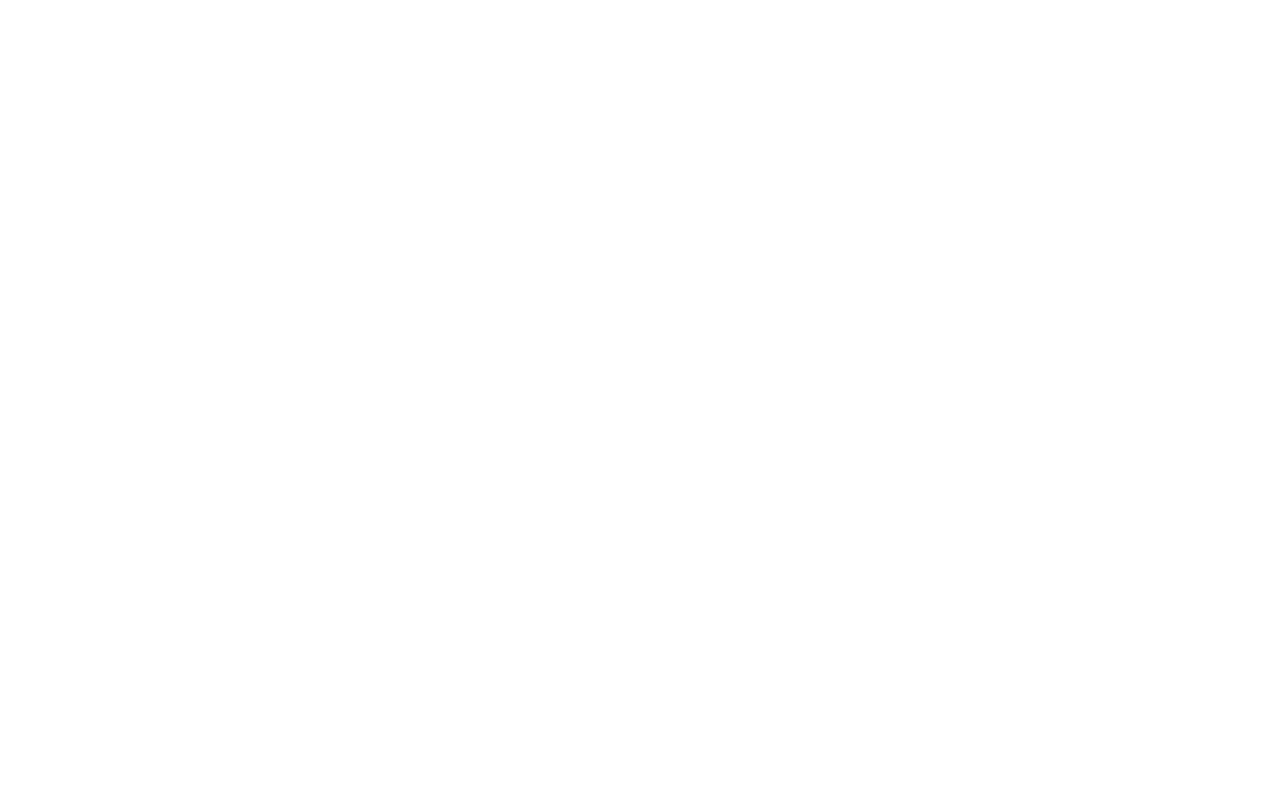
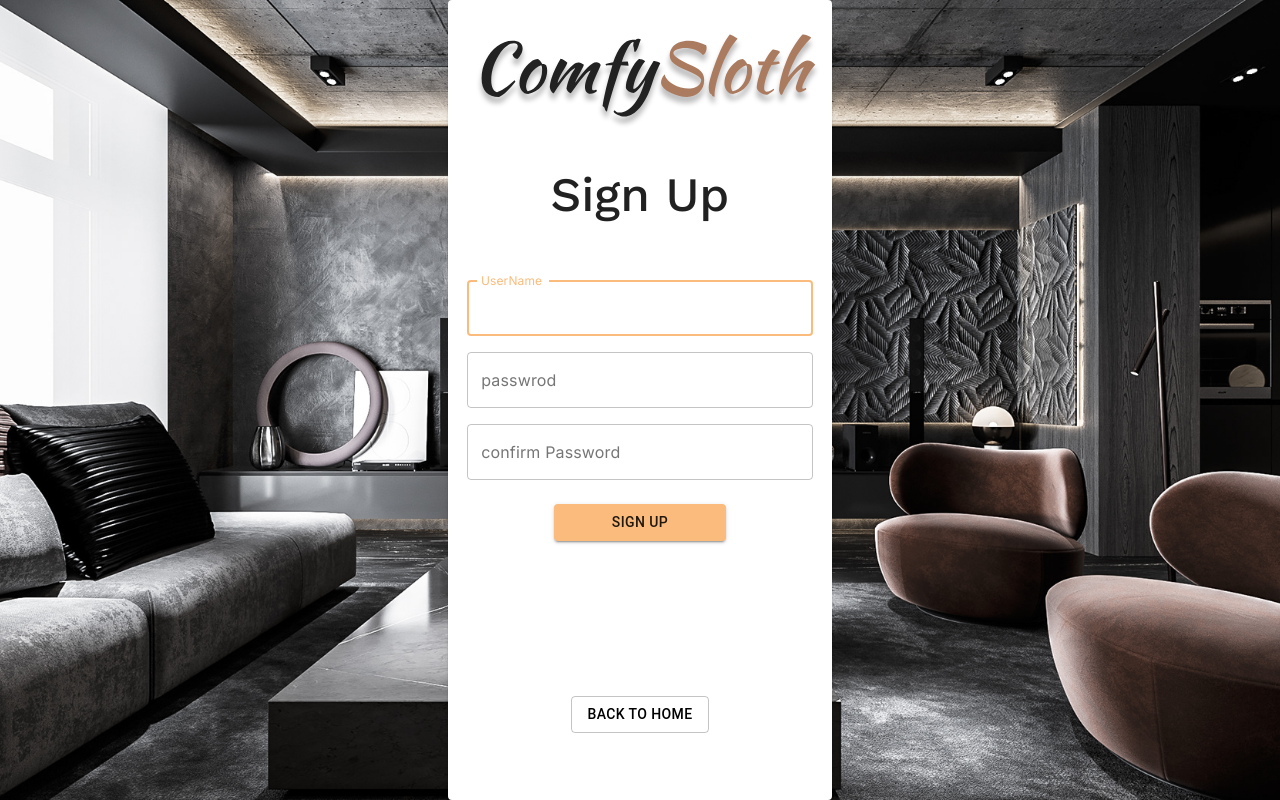
Before and after one commit to Samenza/shopping, a React (Create React App) app: page /auth/signUp in a window 1280 px wide. Built offline with nearby package versions, Linux system fonts and the light colour scheme; a web font is replaced by a local one.

Commit message:
signUp  added &some changes

```diff
--- a/src/App.js
+++ b/src/App.js
@@ -49,7 +49,7 @@
     <ThemeProvider theme={theme}>
       <Switch>
         <Route path="/home" component={MainPage} />
-        <Route path="/Login" component={Login} />
+        <Route path="/Auth" component={Login} />
         <Redirect exact from="/" to="/home" />
       </Switch>
     </ThemeProvider>
--- /dev/null
+++ b/src/components/auth/AuthForm.jsx
@@ -0,0 +1,105 @@
+import React from "react";
+
+import { Button, Box, makeStyles, Paper, Typography } from "@material-ui/core";
+import { TextField } from "@material-ui/core";
+import { Link } from "react-router-dom";
+
+const useStyles = makeStyles((theme) => ({
+  background: {
+    width: "100%",
+    height: "100%",
+    backgroundImage: "url(/images/login/12.jpg)",
+    backgroundSize: "cover",
+    backgroundRepeat: "no-repeat",
+    backgroundPosition: "center",
+  },
+  inputsContainer: {
+    minHeight: "100vh",
+    width: "30%",
+    margin: "auto ",
+    display: "flex",
+    flexDirection: "column",
+    alignItems: "center",
+    "& .MuiTextField-root": { margin: "0.5rem 0" },
+    "& .MuiButton-contained": { width: "50%", margin: "1rem auto 0 auto" },
+  },
+  form: {
+    width: "90%",
+    display: "flex",
+    flexDirection: "column",
+    padding: "2rem",
+  },
+  logo: {
+    display: "flex",
+    flexDirection: "column",
+    justifyContent: "space-around",
+    textAlign: "center",
+    width: "100%",
+    height: "30vh",
+    "& img": {
+      width: "100%",
+    },
+  },
+  buttons: {
+    display: "flex",
+    alignItems: "flex-end",
+    height: "20vh",
+    "& > *": {
+      margin: "0 1rem ",
+    },
+    "& a": {
+      textDecoration: "none",
+      color: "#000000",
+    },
+  },
+}));
+
+const AuthForm = ({ page, input }) => {
+  const classes = useStyles();
+  const formSubmit = (e) => {
+    e.preventDefault();
+    alert("there are no backend,this is a preview");
+  };
+  return (
+    <div className={classes.background}>
+      <Paper className={classes.inputsContainer}>
+        <Box className={classes.logo}>
+          <Link to="/">
+            <img src="/images/login/comf.svg" alt="" />
+          </Link>
+          <Typography variant="h3">{page}</Typography>
+        </Box>
+
+        <form className={classes.form} onSubmit={formSubmit} noValidate>
+          {input.map((element) => {
+            return (
+              <TextField
+                key={element}
+                id={element}
+                label={element}
+                color="secondary"
+                variant="outlined"
+                autoFocus={input[0] === element ? true : false}
+              />
+            );
+          })}
+          <Button type="submit" variant="contained" color="secondary">
+            {page}
+          </Button>
+        </form>
+        <Box className={classes.buttons}>
+          <Button variant="outlined">
+            <Link to="/home"> back to Home</Link>
+          </Button>
+          {page === "Login" && (
+            <Button variant="outlined">
+              <Link to="/auth/signUp"> create account</Link>
+            </Button>
+          )}
+        </Box>
+      </Paper>
+    </div>
+  );
+};
+
+export default AuthForm;
--- a/src/components/auth/login/Login.jsx
+++ b/src/components/auth/login/Login.jsx
@@ -1,82 +1,22 @@
 import React from "react";
-
-import { Button, Box, makeStyles, Paper, Typography } from "@material-ui/core";
-import { TextField } from "@material-ui/core";
-import { Link } from "react-router-dom";
-
-const useStyles = makeStyles((theme) => ({
-  background: {
-    width: "100%",
-    height: "100%",
-    backgroundImage: "url(/images/login/12.jpg)",
-    backgroundSize: "cover",
-    backgroundRepeat: "no-repeat",
-    backgroundPosition: "center",
-  },
-  inputsContainer: {
-    minHeight: "100vh",
-    width: "30%",
-    margin: "auto ",
-    display: "flex",
-    flexDirection: "column",
-    alignItems: "center",
-    "& .MuiTextField-root": { margin: "0.5rem 0" },
-    "& .MuiButton-contained": { width: "50%", margin: "1rem auto 0 auto" },
-  },
-  form: {
-    width: "90%",
-    display: "flex",
-    flexDirection: "column",
-    padding: "2rem",
-  },
-  logo: {
-    display: "flex",
-    flexDirection: "column",
-    justifyContent: "space-around",
-    textAlign: "center",
-    width: "100%",
-    height: "30vh",
-  },
-}));
+import { useState } from "react";
+import AuthForm from "../AuthForm";
+import { Route, Switch } from "react-router-dom";
 
 const Login = () => {
-  const classes = useStyles();
-  const formSubmit = () => {
-    alert("shod");
-  };
+  const [loginInput] = useState(["UserName", "passwrod"]);
+  const [signUpInput] = useState(["UserName", "passwrod", "confirm Password"]);
   return (
-    <div className={classes.background}>
-      <Paper className={classes.inputsContainer}>
-        <Box className={classes.logo}>
-          <Link to="/">
-            <img src="/images/login/comf.svg" alt="" />
-          </Link>
-          <Typography variant="h3">Login</Typography>
-        </Box>
-
-        <form className={classes.form} onSubmit={formSubmit} noValidate>
-          <TextField
-            id="standard-basic"
-            label="UserName"
-            color="secondary"
-            variant="outlined"
-            autoFocus
-          />
-          <TextField
-            id="standard-basic"
-            label="password"
-            color="secondary"
-            variant="outlined"
-          />
-          <Button type="submit" variant="contained" color="secondary">
-            Sign In
-          </Button>
-        </form>
-        <Button variant="outlined" color="">
-          back to Home
-        </Button>
-      </Paper>
-    </div>
+    <Switch>
+      <Route
+        path="/auth/login"
+        render={() => <AuthForm page="Login" input={loginInput} />}
+      />
+      <Route
+        path="/auth/signUp"
+        render={() => <AuthForm page="Sign Up" input={signUpInput} />}
+      />
+    </Switch>
   );
 };
 
--- /dev/null
+++ b/src/components/auth/signUp/SignUp.jsx
@@ -0,0 +1,5 @@
+import React from "react";
+const SignUp = () => {
+  return <p>ww</p>;
+};
+export default SignUp;
--- a/src/components/navBar/user&cartIcon/UserIcon.jsx
+++ b/src/components/navBar/user&cartIcon/UserIcon.jsx
@@ -48,7 +48,7 @@
           </Badge>
         </Button>
       </NavLink>
-      <NavLink className="nav_items" to="/login">
+      <NavLink className="nav_items" to="/auth/login">
         <Button className={classes.icon} variant="text">
           <AccountBoxIcon style={{ fontSize: 30 }} />
         </Button>
@@ -71,7 +71,7 @@
             Cart
           </Button>
         </NavLink>
-        <NavLink className="nav_items" to="/login" onClick={closeDrawer}>
+        <NavLink className="nav_items" to="auth/login" onClick={closeDrawer}>
           <Button
             className={classes.icon}
             variant="text"
```
